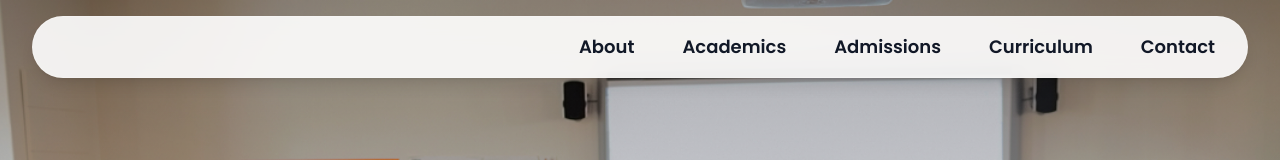
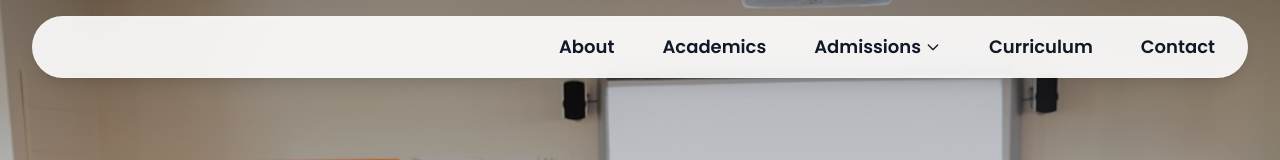
Before and after one commit to sanjana-singamsetty/Doon-version-1, a Next.js app: page /academics in a window 1280 px wide. Shown: the top 160 px of the page. Built offline with nearby package versions, Linux system fonts and the light colour scheme.

Commit message:
form-flow

```diff
--- a/app/api/admissions/submit/route.ts
+++ b/app/api/admissions/submit/route.ts
@@ -66,12 +66,41 @@ async function getSheetsClient() {
     }
 
     // Parse the service account key JSON
-    const credentials = JSON.parse(serviceAccountKey);
+    let credentials;
+    try {
+      credentials = JSON.parse(serviceAccountKey);
+    } catch (parseError) {
+      console.error("Failed to parse GOOGLE_SERVICE_ACCOUNT_KEY JSON:", parseError);
+      throw new Error("Invalid JSON format in GOOGLE_SERVICE_ACCOUNT_KEY");
+    }
+
+    // Fix private key: ensure newlines are properly formatted
+    // Handle both escaped newlines (\n) and actual newlines
+    let privateKey = credentials.private_key;
+    if (!privateKey) {
+      throw new Error("private_key not found in service account credentials");
+    }
+
+    // Replace escaped newlines with actual newlines
+    // This handles the case where JSON.stringify or env var storage escaped them
+    privateKey = privateKey.replace(/\\n/g, '\n');
+
+    // Additional check: if still no actual newlines, try another approach
+    if (!privateKey.includes('\n') && privateKey.includes('\\n')) {
+      // Double-escaped case
+      privateKey = privateKey.replace(/\\\\n/g, '\n');
+    }
+
+    // Validate the key format
+    if (!privateKey.includes('BEGIN PRIVATE KEY') || !privateKey.includes('END PRIVATE KEY')) {
+      console.error("Private key format appears incorrect - missing BEGIN/END markers");
+      throw new Error("Invalid private key format");
+    }
 
     // Create JWT client for service account
     const auth = new google.auth.JWT({
       email: credentials.client_email,
-      key: credentials.private_key,
+      key: privateKey,
       scopes: ['https://www.googleapis.com/auth/spreadsheets']
     });
 
--- a/components/layout/header.tsx
+++ b/components/layout/header.tsx
@@ -4,16 +4,30 @@ import * as React from "react"
 import Link from "next/link"
 import { motion, useScroll, useMotionValueEvent } from "framer-motion"
 
-const navItems = [
+type NavItem = {
+  label: string
+  href: string
+  dropdown?: Array<{ label: string; href: string }>
+}
+
+const navItems: NavItem[] = [
   { label: "About", href: "/about" },
   { label: "Academics", href: "/academics" },
-  { label: "Admissions", href: "/admissions" },
+  {
+    label: "Admissions",
+    href: "/admissions",
+    dropdown: [
+      { label: "Admission Login", href: "/admissions/login" },
+      { label: "Admission Form", href: "/admissions/application" },
+    ]
+  },
   { label: "Curriculum", href: "/curriculum" },
   { label: "Contact", href: "/contact" },
 ]
 
 export function Header() {
   const [isVisible, setIsVisible] = React.useState(true)
+  const [openDropdown, setOpenDropdown] = React.useState<string | null>(null)
   const { scrollY } = useScroll()
   const lastScrollY = React.useRef(0)
 
@@ -47,7 +61,53 @@ export function Header() {
                 initial={{ opacity: 0, y: -10 }}
                 animate={{ opacity: 1, y: 0 }}
                 transition={{ delay: index * 0.1, duration: 0.3 }}
+                className="relative"
+                onMouseEnter={() => item.dropdown && setOpenDropdown(item.label)}
+                onMouseLeave={() => setOpenDropdown(null)}
               >
+                {item.dropdown ? (
+                  <>
+                    <button
+                      className="text-gray-900 font-semibold text-base sm:text-lg hover:text-blue-700 transition-colors duration-200 relative group flex items-center gap-1"
+                    >
+                      {item.label}
+                      <svg
+                        className="w-4 h-4 transition-transform duration-200"
+                        fill="none"
+                        stroke="currentColor"
+                        viewBox="0 0 24 24"
+                      >
+                        <path
+                          strokeLinecap="round"
+                          strokeLinejoin="round"
+                          strokeWidth={2}
+                          d="M19 9l-7 7-7-7"
+                        />
+                      </svg>
+                      <span className="absolute bottom-0 left-0 w-0 h-0.5 bg-blue-700 group-hover:w-full transition-all duration-300" />
+                    </button>
+                    {openDropdown === item.label && (
+                      <motion.div
+                        initial={{ opacity: 0, y: -10 }}
+                        animate={{ opacity: 1, y: 0 }}
+                        exit={{ opacity: 0, y: -10 }}
+                        transition={{ duration: 0.2 }}
+                        className="absolute top-full left-0 mt-2 w-48 bg-white rounded-lg shadow-lg border border-gray-200 py-2 z-50"
+                      >
+                        {item.dropdown.map((dropdownItem) => (
+                          <Link
+                            key={dropdownItem.href}
+                            href={dropdownItem.href}
+                            className="block px-4 py-2 text-gray-900 font-medium text-sm hover:bg-blue-50 hover:text-blue-700 transition-colors duration-200"
+                            onClick={() => setOpenDropdown(null)}
+                          >
+                            {dropdownItem.label}
+                          </Link>
+                        ))}
+                      </motion.div>
+                    )}
+                  </>
+                ) : (
                   <Link
                     href={item.href}
                     className="text-gray-900 font-semibold text-base sm:text-lg hover:text-blue-700 transition-colors duration-200 relative group"
@@ -55,6 +115,7 @@ export function Header() {
                     {item.label}
                     <span className="absolute bottom-0 left-0 w-0 h-0.5 bg-blue-700 group-hover:w-full transition-all duration-300" />
                   </Link>
+                )}
               </motion.div>
             ))}
           </div>
```
Lines whose indentation alone changed are shown as unchanged.
